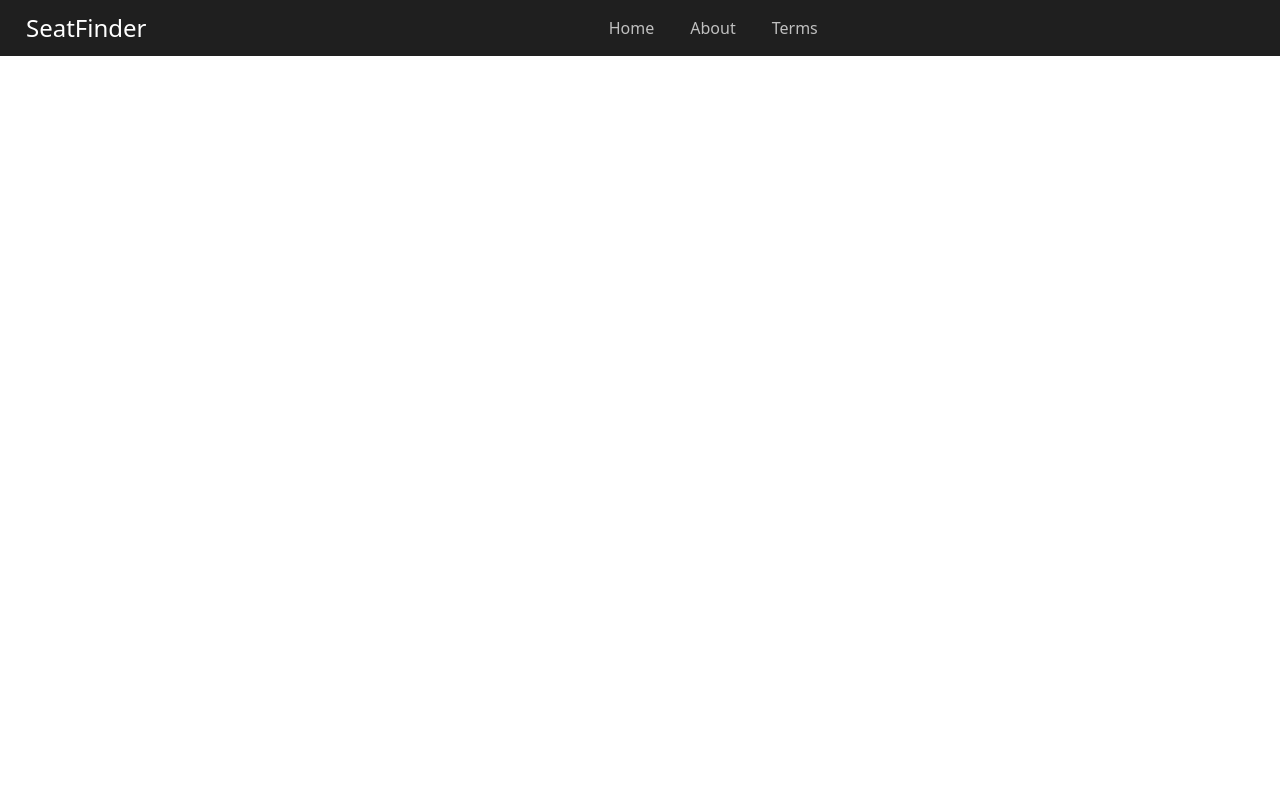
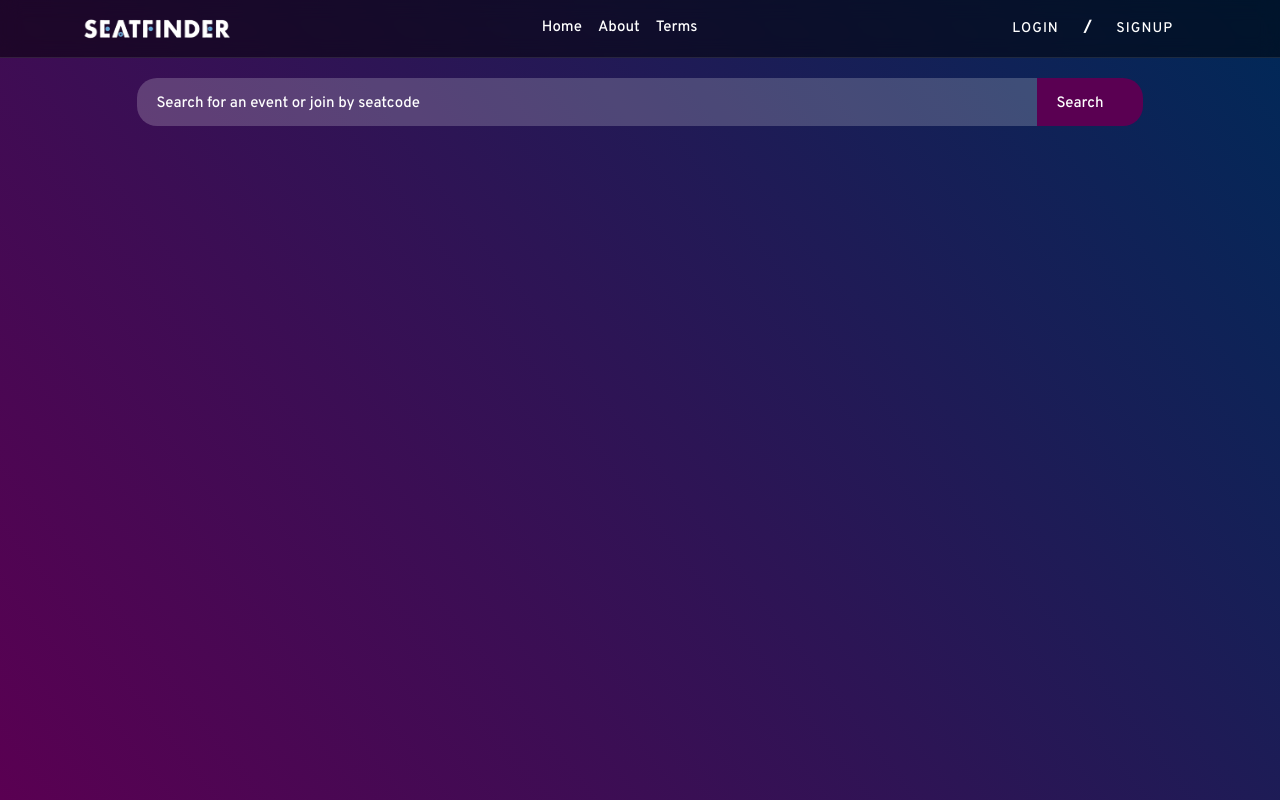
Before and after one commit to Nafiur01/SeatFinder, a React (Create React App) app in the folder client/: page / in a window 1280 px wide. Built offline with nearby package versions, Linux system fonts and the light colour scheme.

Commit message:
updated css

```diff
--- a/client/package.json
+++ b/client/package.json
@@ -7,9 +7,11 @@
     "@testing-library/react": "^13.4.0",
     "@testing-library/user-event": "^13.5.0",
     "bootstrap": "^5.3.1",
+    "bootstrap-icons": "^1.10.5",
     "react": "^18.2.0",
     "react-bootstrap": "^2.8.0",
     "react-dom": "^18.2.0",
+    "react-router-dom": "^6.15.0",
     "react-scripts": "5.0.1",
     "reactstrap": "^9.2.0",
     "web-vitals": "^2.1.4"
--- a/client/public/index.html
+++ b/client/public/index.html
@@ -24,7 +24,10 @@
       work correctly both with client-side routing and a non-root public URL.
       Learn how to configure a non-root public URL by running `npm run build`.
     -->
-    <title>React App</title>
+    <title>SeatFinder</title>
+    <link rel="preconnect" href="https://fonts.googleapis.com">
+<link rel="preconnect" href="https://fonts.gstatic.com" crossorigin>
+<link href="https://fonts.googleapis.com/css2?family=Overpass:ital,wght@0,300;0,500;1,300;1,500" rel="stylesheet">
   </head>
   <body>
     <noscript>You need to enable JavaScript to run this app.</noscript>
--- a/client/src/App.js
+++ b/client/src/App.js
@@ -1,7 +1,9 @@
 import logo from './logo.svg';
-import './App.css';
+// import './App.css';
+import './css/style.css';
 import React, { Component } from 'react';
 import NavBar from './components/Navbar';
+import SearchBar from './components/SearchBar';
 
 const events = [
   {"id":1,"name":"BUBT IUPC","description":"Intra University Programming Contest","link":"bubtiupc2023","date":"2023-12-31T15:00:00Z","location":"BUBT Permanent Campus, Mirpur, Dhaka","city":"Dhaka","capacity":200,"isPrivate":true,"pkey":"bubtiupc","hasFee":true,"entry_fee":400,"host":"BUBT"}
@@ -19,6 +21,7 @@ class App extends Component {
     return (
       <main className='context'>
         <NavBar />
+        <SearchBar />
       </main>
     );
   }
--- a/client/src/components/Navbar.js
+++ b/client/src/components/Navbar.js
@@ -1,22 +1,42 @@
 import React from 'react';
-import { Navbar, Nav } from 'react-bootstrap';
+import '../css/Navbar.css'; // Updated import path
 import 'bootstrap/dist/css/bootstrap.min.css';
-import '../css/Navbar.css';
 
-const NavBar = () => {
+const Navbar = () => {
   return (
-    <Navbar expand="lg" variant="dark" className="navbar">
-      <Navbar.Brand href="#">SeatFinder</Navbar.Brand>
-      <Navbar.Toggle aria-controls="basic-navbar-nav" />
-      <Navbar.Collapse id="basic-navbar-nav">
-        <Nav className="mx-auto">
-          <Nav.Link href="#">Home</Nav.Link>
-          <Nav.Link href="#">About</Nav.Link>
-          <Nav.Link href="#">Terms</Nav.Link>
-        </Nav>
-      </Navbar.Collapse>
-    </Navbar>
+    <nav className="navbar navbar-expand-lg navbar-blurry">
+      <div className="container">
+        <img src="/seatfinder.png" alt="SeatFinder Logo" className="navbar-logo" />
+        <div className="collapse navbar-collapse justify-content-center" id="navbarNav">
+          <ul className="navbar-nav">
+            <li className="nav-item">
+              <a className="nav-link" href="#home">
+                Home
+              </a>
+            </li>
+            <li className="nav-item">
+              <a className="nav-link" href="#about">
+                About
+              </a>
+            </li>
+            <li className="nav-item">
+              <a className="nav-link" href="#terms">
+                Terms
+              </a>
+            </li>
+          </ul>
+        </div>
+        <div className="d-flex align-items-center ms-auto">
+          <a className="sf-link" href="#login">
+            Login
+          </a> <b className='text-white'>/</b>
+          <a className="sf-link" href="#signup">
+            Signup
+          </a>
+        </div>
+      </div>
+    </nav>
   );
 };
 
-export default NavBar;
+export default Navbar;
--- /dev/null
+++ b/client/src/components/SearchBar.js
@@ -0,0 +1,15 @@
+import React from 'react';
+import '../css/SearchMenu.css'; // Ensure correct path to CSS file
+
+const SearchMenu = () => {
+  return (
+    <div className="search-menu-container">
+      <div className="search-menu">
+        <input type="text" placeholder="Search for an event or join by seatcode" className="search-input" />
+        <button className="search-button">Search</button>
+      </div>
+    </div>
+  );
+};
+
+export default SearchMenu;
--- a/client/src/css/Navbar.css
+++ b/client/src/css/Navbar.css
@@ -1,31 +1,98 @@
 .navbar {
-    background-color: #1f1f1f;
-    padding: 5px 16px;
+  background-color: rgba(0, 0, 0, 0.5);
+  backdrop-filter: blur(10px);
+  border-bottom: 1px solid rgba(255, 255, 255, 0.1);
+}
+
+.navbar-logo {
+  width: 150px; /* Updated width */
+  height: auto; /* Maintain aspect ratio */
+  margin-right: 20px; /* Add spacing between logo and links */
 }
 
 .navbar-brand {
-    color: #fff;
+  color: white;
   font-size: 1.5rem;
-    margin-left: 10px;
-
+  font-weight: bold;
 }
 
 .navbar-nav .nav-link {
-    color: #c0c0c0;
-    font-size: 1rem;
-    text-align: center;
-    margin: 0 10px;
-    border-radius: 10px;
-    padding: 10px 15px;
-    transition: background-color 0.3s, color 0.3s;
+  color: white;
+  transition: color 0.3s;
 }
 
 .navbar-nav .nav-link:hover {
-    color: #fff;
-    background-color: #6a5acd; /* Purplish background color */
+  color: #6c5ce7;
 }
 
-  .navbar-toggler-icon {
+.custom-button {
+  border-radius: 20px;
+  padding: 8px 20px;
+  font-size: 14px;
+  font-weight: bold;
+}
+
+.btn-outline-light.custom-button {
+  border-color: white;
+  color: white;
+}
+
+
+
+@media (max-width: 767px) {
+  .navbar-nav {
+    display: none; /* Hide the links on small screens */
+  }
+  .d-lg-none .navbar-nav {
+    display: flex; /* Display the links below navbar on small screens */
+    flex-direction: column;
+    text-align: center;
+    background-color: rgba(0, 0, 0, 0.5);
+  }
+}
+
+
+.sf-btn {
+  font-weight:bold;
   border: none;
-    background-color: #fff;
+  padding: 8px 16px;
+  font-size: 10px;
+  text-transform: uppercase;
+  letter-spacing: 1px;
+  cursor: pointer;
+  transition: transform 0.3s ease, opacity 0.3s ease;
+  background-color: #5a0052;
+  color: #ffffff;
+  border-radius: 20px;
 }
+
+.sf-btn:hover {
+  transform: scale(1.05);
+  opacity: 0.9;
+}
+
+/* Navbar.css */
+.sf-link {
+  display: inline-block;
+  margin: 0 5px;
+  padding: 10px 20px;
+  font-size: 14px;
+  text-transform: uppercase;
+  letter-spacing: 1px;
+  text-decoration: none;
+  color: #ffffff;
+  border-radius: 20px;
+  transition: all 0.3s ease;
+}
+
+.sf-link:hover {
+  background: linear-gradient(45deg, #f06, #fc0);
+  background-size: 400% 400%;
+  animation: sfLinkAnimation 4s linear infinite;
+  color: #fff;
+}
+
+@keyframes sfLinkAnimation {
+  0% { background-position: 0% 50%; }
+  100% { background-position: 10% 50%; }
+}
--- /dev/null
+++ b/client/src/css/SearchMenu.css
@@ -0,0 +1,60 @@
+/* SearchMenu.css */
+.search-menu-container {
+    display: flex;
+    justify-content: center; /* Center horizontally */
+    margin-top: 20px; /* Add some margin for spacing */
+    /* width: 400px; */
+  }
+
+  .search-menu {
+    display: flex;
+    align-items: center;
+  }
+  .search-input {
+    padding: 15px 40px 10px 20px;
+    border: none;
+    border-radius: 20px 0 0 20px;
+    background-color: rgba(255, 255, 255, 0.2);
+    color: #ffffff;
+    /* font-size: 17px; */
+    width: 900px;
+    transition: background-color 0.3s ease;
+  }
+
+  .search-input:focus {
+    background-color: rgba(255, 255, 255, 0.5);
+    outline: none;
+    box-shadow: 0 0 6px rgba(255, 255, 255, 0.5);
+  }
+
+  .search-button {
+    border: none;
+    padding: 15px 40px 10px 20px;
+    background-color: #5a0052;
+    color: #ffffff;
+    /* font-size: 17px; */
+    border-radius: 0 20px 20px 0;
+    cursor: pointer;
+    transition: background-color 0.3s ease;
+  }
+
+  .search-button:hover {
+    background-color: #002958;
+  }
+
+  @media (max-width: 768px) {
+    .search-input {
+    padding: 15px 40px 10px 20px;
+    border: none;
+    border-radius: 20px 0 0 20px;
+    background-color: rgba(255, 255, 255, 0.2);
+    color: #ffffff;
+    /* font-size: 17px; */
+    width: 300px;
+    transition: background-color 0.3s ease;
+  }
+  }
+
+  .search-input::placeholder {
+    color: #ffffff; /* Change this color to your desired placeholder color */
+  }
--- /dev/null
+++ b/client/src/css/style.css
@@ -0,0 +1,19 @@
+/* global.css */
+
+body {
+    font-family: 'Overpass', sans-serif !important;
+    font-size: 15px !important;
+    background: linear-gradient(52deg, #5a0052, #002958);
+    background-attachment: fixed; /* Keep the background fixed while scrolling */
+    background-size: 100% 100%; /* Cover the full display */
+    animation: AnimationName 26s linear infinite alternate;
+  }
+
+  @keyframes AnimationName {
+    0% {
+      background-position: 0% 0%;
+    }
+    100% {
+      background-position: 100% 100%;
+    }
+  }
--- a/client/src/index.js
+++ b/client/src/index.js
@@ -4,6 +4,7 @@ import './index.css';
 import App from './App';
 import reportWebVitals from './reportWebVitals';
 import 'bootstrap/dist/css/bootstrap.min.css';
+import 'bootstrap-icons/font/bootstrap-icons.css';
 
 const root = ReactDOM.createRoot(document.getElementById('root'));
 root.render(
```
Also changed, not shown: client/public/seatfinder.png (added), 1 other file (tests, documents, lock files or other folders). Lines whose indentation alone changed are shown as unchanged.
